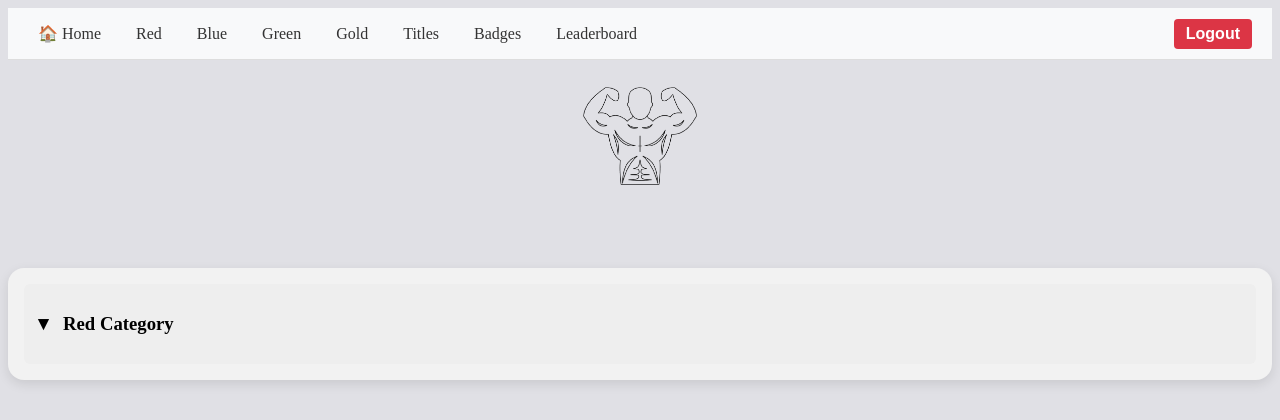
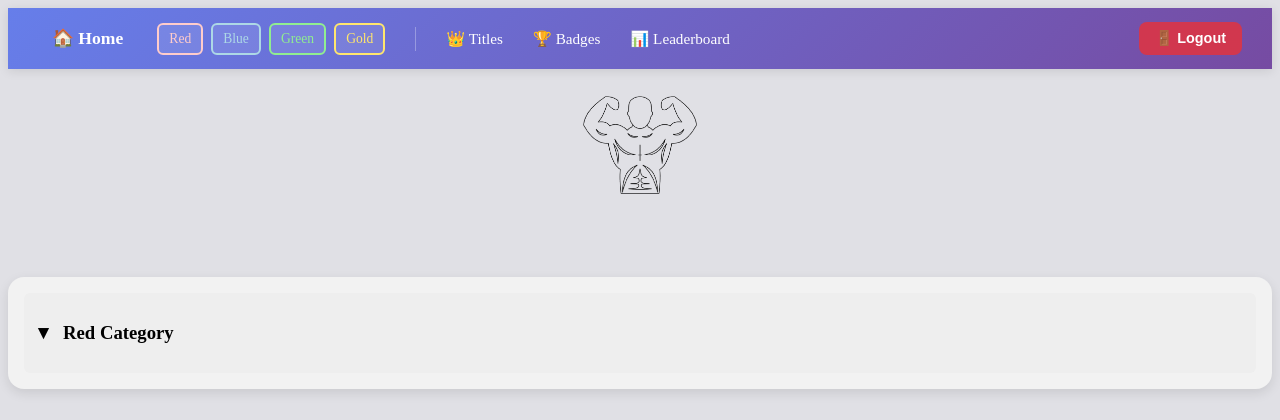
Before and after one commit to PaulFrp/xp-tracker, a Flask app: a page that uses templates/navbar.html in a window 1280 px wide. Shown: the top 420 px of the page. Run offline with Flask 3, Linux system fonts and the light colour scheme; the visitor is signed in with stand-in values (Sample User, id 1); data that the repository does not hold is empty; some libraries are stand-ins or nearby versions.

Commit message:
ui again

```diff
--- a/static/styles.css
+++ b/static/styles.css
@@ -1097,6 +1097,11 @@ body.dark-mode .quick-select {
     border-color: #555;
 }
 
+body.dark-mode .quick-select option[disabled] {
+    color: #777;
+    background-color: #2a2a2a;
+}
+
 body.dark-mode .streak-chip {
     background: linear-gradient(135deg, #5563c1 0%, #5d3f8e 100%);
     color: #f5f5f5;
@@ -1493,6 +1498,12 @@ body.dark-mode .streak-chip.empty {
     font-size: 1em;
 }
 
+.quick-select option[disabled] {
+    font-weight: bold;
+    color: #999;
+    background-color: #f5f5f5;
+}
+
 .quick-xp-buttons {
     display: grid;
     grid-template-columns: repeat(2, 1fr);
@@ -1649,49 +1660,114 @@ body.dark-mode .streak-chip.empty {
 
 /* Navbar Styles */
 .navbar {
-    background-color: #f8f9fa;
-    padding: 10px 20px;
+    background: linear-gradient(135deg, #667eea 0%, #764ba2 100%);
+    padding: 12px 30px;
     display: flex;
     justify-content: space-between;
     align-items: center;
-    border-bottom: 1px solid #ddd;
+    box-shadow: 0 2px 10px rgba(0, 0, 0, 0.1);
+    position: sticky;
+    top: 0;
+    z-index: 1000;
+}
+
+.nav-brand {
+    margin-right: 20px;
 }
 
 .nav-links {
     display: flex;
-    gap: 15px;
-    align-items: center;
+    gap: 10px;
+    align-items: center;
+    flex: 1;
+}
+
+.nav-categories {
+    display: flex;
+    gap: 8px;
+    margin-right: 10px;
+}
+
+.nav-divider {
+    width: 1px;
+    height: 24px;
+    background-color: rgba(255, 255, 255, 0.3);
+    margin: 0 10px;
 }
 
 .nav-link {
     text-decoration: none;
-    font-weight: bold;
-    color: #333;
-    transition: color 0.2s ease;
+    font-weight: 600;
+    color: #fff !important;
+    padding: 8px 14px;
+    border-radius: 8px;
+    transition: all 0.2s ease;
+    display: flex;
+    align-items: center;
+    gap: 6px;
+    font-size: 0.95em;
 }
 
 .nav-link:hover {
-    opacity: 0.8;
+    background-color: rgba(255, 255, 255, 0.15);
+    transform: translateY(-1px);
 }
 
 .nav-home {
-    color: #333;
+    color: #fff !important;
+    font-size: 1.1em;
+}
+
+.nav-category {
+    padding: 4px 12px;
+    font-size: 0.85em;
+    border: 2px solid rgba(255, 255, 255, 0.4);
+    background-color: rgba(255, 255, 255, 0.1);
+}
+
+.nav-category:hover {
+    background-color: rgba(255, 255, 255, 0.2);
+    border-color: rgba(255, 255, 255, 0.6);
 }
 
 .nav-red {
-    color: #e74c3c;
+    color: #ffcccb !important;
+    border-color: #ffcccb !important;
+}
+
+.nav-red:hover {
+    background-color: rgba(255, 204, 203, 0.15) !important;
+    border-color: #ffcccb !important;
 }
 
 .nav-blue {
-    color: #3498db;
+    color: #add8e6 !important;
+    border-color: #add8e6 !important;
+}
+
+.nav-blue:hover {
+    background-color: rgba(173, 216, 230, 0.15) !important;
+    border-color: #add8e6 !important;
 }
 
 .nav-green {
-    color: #2ecc71;
+    color: #90ee90 !important;
+    border-color: #90ee90 !important;
+}
+
+.nav-green:hover {
+    background-color: rgba(144, 238, 144, 0.15) !important;
+    border-color: #90ee90 !important;
 }
 
 .nav-gold {
-    color: #f1c40f;
+    color: #ffe66d !important;
+    border-color: #ffe66d !important;
+}
+
+.nav-gold:hover {
+    background-color: rgba(255, 230, 109, 0.15) !important;
+    border-color: #ffe66d !important;
 }
 
 .nav-actions {
@@ -1699,51 +1775,87 @@ body.dark-mode .streak-chip.empty {
 }
 
 .logout-btn {
-    background-color: #dc3545;
+    background-color: rgba(220, 53, 69, 0.9);
     color: white;
     border: none;
-    padding: 6px 12px;
-    border-radius: 4px;
+    padding: 8px 16px;
+    border-radius: 8px;
     cursor: pointer;
-    transition: background-color 0.2s ease;
+    font-weight: 600;
+    transition: all 0.2s ease;
+    font-size: 0.9em;
 }
 
 .logout-btn:hover {
     background-color: #c82333;
+    transform: translateY(-1px);
+    box-shadow: 0 2px 8px rgba(0, 0, 0, 0.2);
 }
 
 /* Dark mode navbar */
 body.dark-mode .navbar {
-    background-color: #1e1e1e;
-    border-bottom-color: #444;
+    background: linear-gradient(135deg, #2d3561 0%, #3a2a5e 100%);
+    box-shadow: 0 2px 10px rgba(0, 0, 0, 0.3);
 }
 
 body.dark-mode .nav-link {
-    color: #e0e0e0;
+    color: #f0f0f0 !important;
+}
+
+body.dark-mode .nav-link:hover {
+    background-color: rgba(255, 255, 255, 0.1);
+}
+
+body.dark-mode .nav-divider {
+    background-color: rgba(255, 255, 255, 0.2);
 }
 
 body.dark-mode .nav-red {
-    color: #ff6b6b;
+    color: #ff8a80 !important;
+    border-color: #ff8a80 !important;
+}
+
+body.dark-mode .nav-red:hover {
+    background-color: rgba(255, 138, 128, 0.15) !important;
+    border-color: #ff8a80 !important;
 }
 
 body.dark-mode .nav-blue {
-    color: #4dabf7;
+    color: #82b1ff !important;
+    border-color: #82b1ff !important;
+}
+
+body.dark-mode .nav-blue:hover {
+    background-color: rgba(130, 177, 255, 0.15) !important;
+    border-color: #82b1ff !important;
 }
 
 body.dark-mode .nav-green {
-    color: #51cf66;
+    color: #b9f6ca !important;
+    border-color: #b9f6ca !important;
+}
+
+body.dark-mode .nav-green:hover {
+    background-color: rgba(185, 246, 202, 0.15) !important;
+    border-color: #b9f6ca !important;
 }
 
 body.dark-mode .nav-gold {
-    color: #ffd43b;
+    color: #ffd740 !important;
+    border-color: #ffd740 !important;
+}
+
+body.dark-mode .nav-gold:hover {
+    background-color: rgba(255, 215, 64, 0.15) !important;
+    border-color: #ffd740 !important;
 }
 
 body.dark-mode .logout-btn {
-    background-color: #c92a2a;
+    background-color: rgba(220, 53, 69, 0.8);
 }
 
 body.dark-mode .logout-btn:hover {
-    background-color: #a61e1e;
+    background-color: #c82333;
 }
 
 /* Dark mode for card pages */
--- a/templates/navbar.html
+++ b/templates/navbar.html
@@ -1,21 +1,26 @@
 
 
 <nav class="navbar">
+    <div class="nav-brand">
+        <a href="{{ url_for('dashboard.index') }}" class="nav-link nav-home">🏠 Home</a>
+    </div>
     <div class="nav-links">
-        <a href="{{ url_for('dashboard.index') }}" class="nav-link nav-home">🏠 Home</a>
-        {% for category in ["Red", "Blue", "Green", "Gold"] %}
-            <a href="/card_{{ category|lower }}" class="nav-link nav-{{ category|lower }}">
-                {{ category }}
-            </a>
-        {% endfor %}
-        <a href="{{ url_for('titles.titles')}}" class="nav-link">Titles</a>
-        <a href="{{ url_for('badges.badges')}}" class="nav-link">Badges</a>
-        <a href="{{ url_for('leaderboard.leaderboard')}}" class="nav-link">Leaderboard</a>
+        <div class="nav-categories">
+            {% for category in ["Red", "Blue", "Green", "Gold"] %}
+                <a href="/card_{{ category|lower }}" class="nav-link nav-category nav-{{ category|lower }}">
+                    {{ category }}
+                </a>
+            {% endfor %}
+        </div>
+        <div class="nav-divider"></div>
+        <a href="{{ url_for('titles.titles')}}" class="nav-link">👑 Titles</a>
+        <a href="{{ url_for('badges.badges')}}" class="nav-link">🏆 Badges</a>
+        <a href="{{ url_for('leaderboard.leaderboard')}}" class="nav-link">📊 Leaderboard</a>
     </div>
     <div class="nav-actions">
         <form method="POST" action="{{ url_for('login.logout') }}">
             <button type="submit" class="logout-btn">
-                Logout
+                🚪 Logout
             </button>
         </form>
     </div>
```
Also changed, not shown: templates/dashboard.html (+8 -2 lines).
